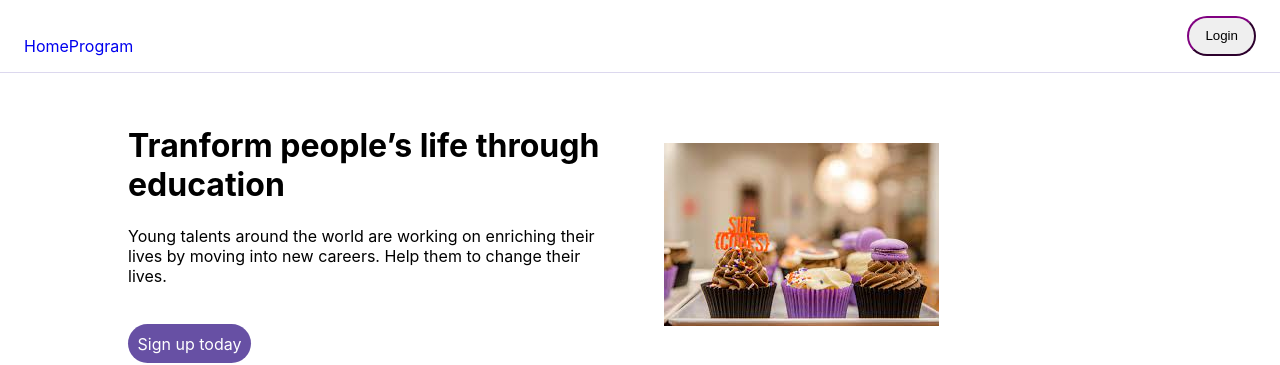
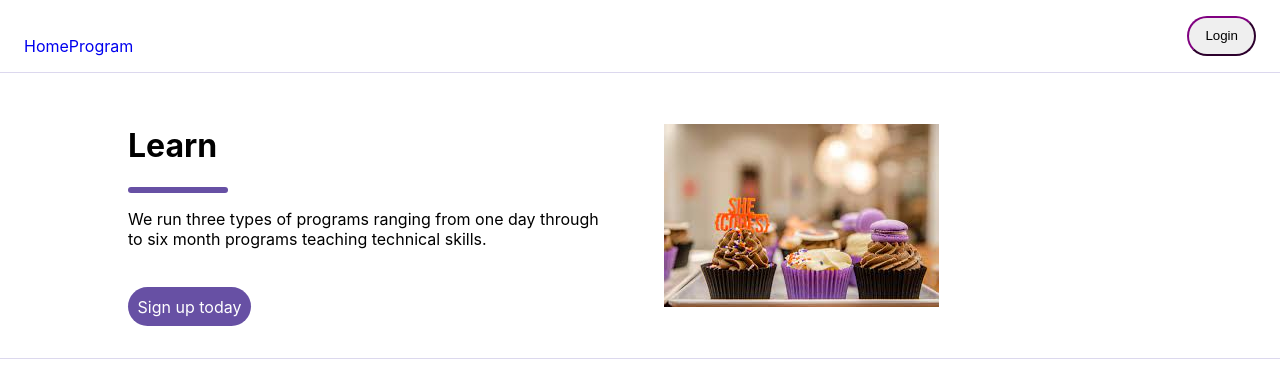
Before and after one commit to SheCodesAus/she-codes-group-project-frontend-help-me-stack-overflow, a React (Create React App) app: page / in a window 1280 px wide. Shown: the top 365 px of the page. Built offline with nearby package versions, Linux system fonts and the light colour scheme; no server answers.

Commit message:
update font style

```diff
--- a/src/components/ProgramCard/ProgramCard.css
+++ b/src/components/ProgramCard/ProgramCard.css
@@ -8,8 +8,16 @@
     height: 300px;
     object-fit: cover;
 } */
+p{
+  font-size: 16px;
+  color: black;
+}
+.title{
+    font-size: 16px;
+    font-weight: bold;
+    color: black;
 
-
+}
 .project-card {
 
     /* width: 100%; */
@@ -87,6 +95,7 @@
   }
   .description{
     font-size: 16px;
+    color: black;
   }
 
   .location{
--- a/src/components/ProgramCard/ProgramCard.jsx
+++ b/src/components/ProgramCard/ProgramCard.jsx
@@ -18,7 +18,7 @@ function ProjectCard(props) {
               <div className="card-content">
                 <h3>{projectData.title}</h3>
                 <div className="location">{projectData.location}</div>
-                <p>Course description:</p>
+                <p className="title">What you'll learn:</p>
                 <div className="description"> {projectData.description}</div>
               </div>
             </div>
--- a/src/pages/HomePage.css
+++ b/src/pages/HomePage.css
@@ -57,6 +57,14 @@ a{
 
 }
 
+.rectangle {
+    height: 6px;
+    width: 100px;
+    background-color: #6750A4;
+    border-radius:10px;
+    }
+
+
 .primary-button{
     display: flex;
     width: max-content;
--- a/src/pages/HomePage.jsx
+++ b/src/pages/HomePage.jsx
@@ -41,9 +41,9 @@ function HomePage() {
     <div className="hero-banner-wrapper">
         <div className="hero-banner">
                 <div className="hero-banner-text">
-                    <h1>Tranform people’s life through education</h1>
-                    <p>Young talents around the world are working on enriching their lives by moving into new careers.
-        Help them to change their lives.</p>
+                    <h1>Learn</h1>
+                    <div className="rectangle"></div>
+                    <p>We run three types of programs ranging from one day through to six month programs teaching technical skills.</p>
                     <div className="spacer1"></div>
                     <Link to="/projects/create" className="primary-button">Sign up today</Link>
 
```
